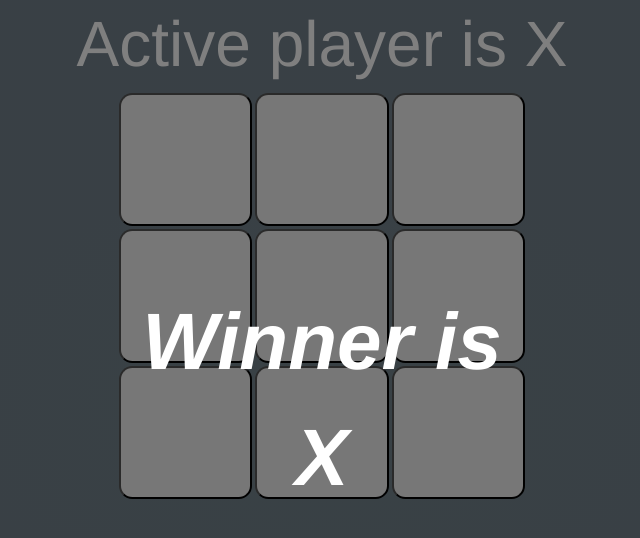
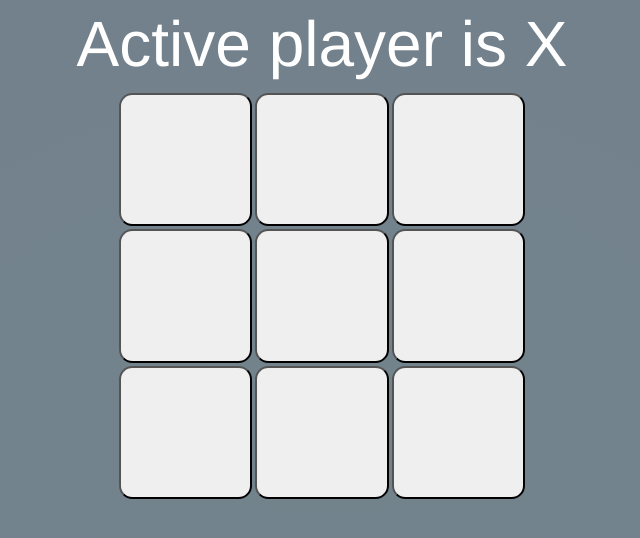
Before and after one commit to jasonviipers/TicTacToe_NoEnums, a React (Vite) app: page / in a window 1280 px wide. Shown: the top 538 px of the page, without its empty margins (318-958 px from the left). Built offline with nearby package versions, Linux system fonts and the light colour scheme.

Commit message:
Add GameOVer Component

```diff
--- a/src/App.tsx
+++ b/src/App.tsx
@@ -1,12 +1,9 @@
-import Field from './components/Field';
-// import './assets/styles/animation.css';
-import GameOver from './components/GameOver';
+import Game from './components/Game';
 
 function App() {
   return (
     <>
-      <Field />
-      <GameOver winner='X' />
+      <Game />
     </>
   );
 }
--- a/src/assets/styles/styles.css
+++ b/src/assets/styles/styles.css
@@ -72,6 +72,8 @@ img {
 
 .modal {
     display: block;
+    /* overflow-x: hidden; */
+
 }
 
 .modal-backdrop {
@@ -83,6 +85,8 @@ img {
     left: 0;
     background-color: rgba(0, 0, 0, 0.5);
     z-index: 1;
+    /* overflow-x: hidden; */
+
 }
 
 .modal-body {
@@ -95,6 +99,7 @@ img {
     background-color: transparent;
     overflow: auto;
     z-index: 2;
+    overflow-x: hidden;
 }
 
 .text-emphasize {
@@ -106,6 +111,7 @@ img {
 .bounce-in-left {
     -webkit-animation: bounce-in-left 1.1s both;
     animation: bounce-in-left 1.1s both;
+    /* overflow-x: hidden; */
 }
 
 /**
@@ -239,6 +245,7 @@ img {
 .bounce-in-right {
     -webkit-animation: bounce-in-right 1.1s both;
     animation: bounce-in-right 1.1s both;
+    /* overflow-x: hidden; */
 }
 
 /**
--- a/src/components/Field.tsx
+++ b/src/components/Field.tsx
@@ -1,5 +1,6 @@
 import { useState } from 'react';
 import Mark from './Mark';
+import GameOver from './GameOver';
 
 const Field = () => {
   //Declaration of Hooks
@@ -28,7 +29,11 @@ const Field = () => {
   const winner = calculateTheWinner(squares);
 
   if (winner) {
-    status = 'Winner is ' + winner;
+    // status = 'Winner is ' + winner;
+    // const transformedWinner = winner.toString();
+    status = 'GAME OVER';
+
+    <GameOver winner='X' />;
   } else {
     status = 'Active player is ' + (activePlayerX ? 'X' : '❤️');
   }
--- /dev/null
+++ b/src/components/Game.tsx
@@ -0,0 +1,10 @@
+import Field from './Field';
+function Game() {
+  return (
+    <>
+      <Field />
+    </>
+  );
+}
+
+export default Game;
--- a/src/components/GameOver.tsx
+++ b/src/components/GameOver.tsx
@@ -10,8 +10,8 @@ function GameOver({ winner }: GameOverProps) {
       <div className='modal'>
         <div className='modal-backdrop'></div>
         <div className='modal-body container'>
-          <div className='row text-emphasize bounce-in-left '>Winner is</div>
-          <div className='row text-emphasize bounce-in-right '>
+          <div className=' text-emphasize bounce-in-left '>Winner is</div>
+          <div className=' text-emphasize bounce-in-right '>
             {transformmedWinner}
           </div>
         </div>
```
